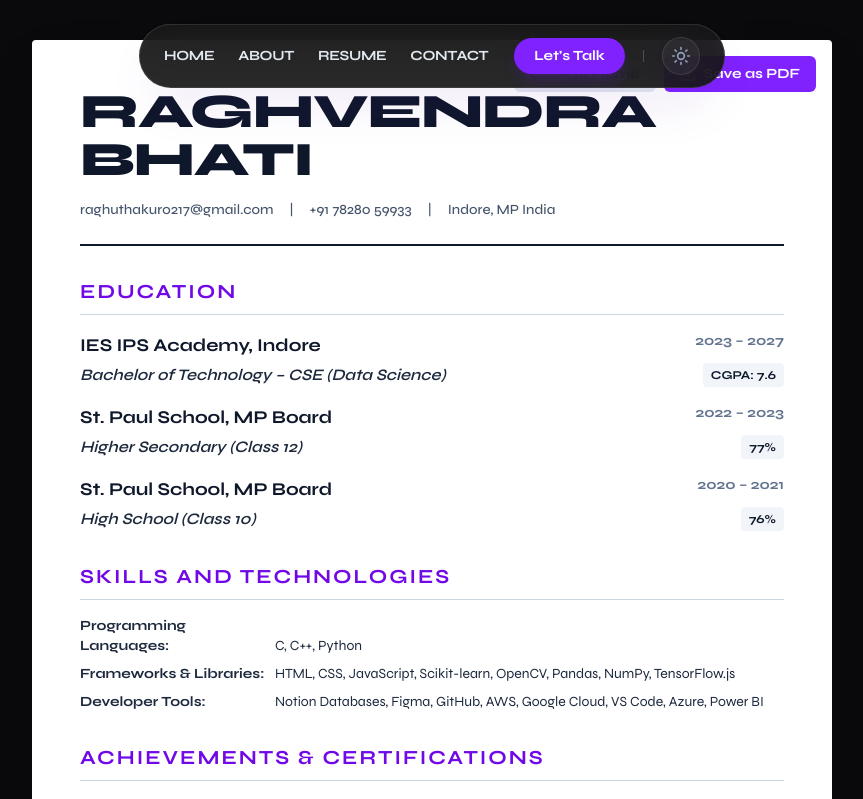
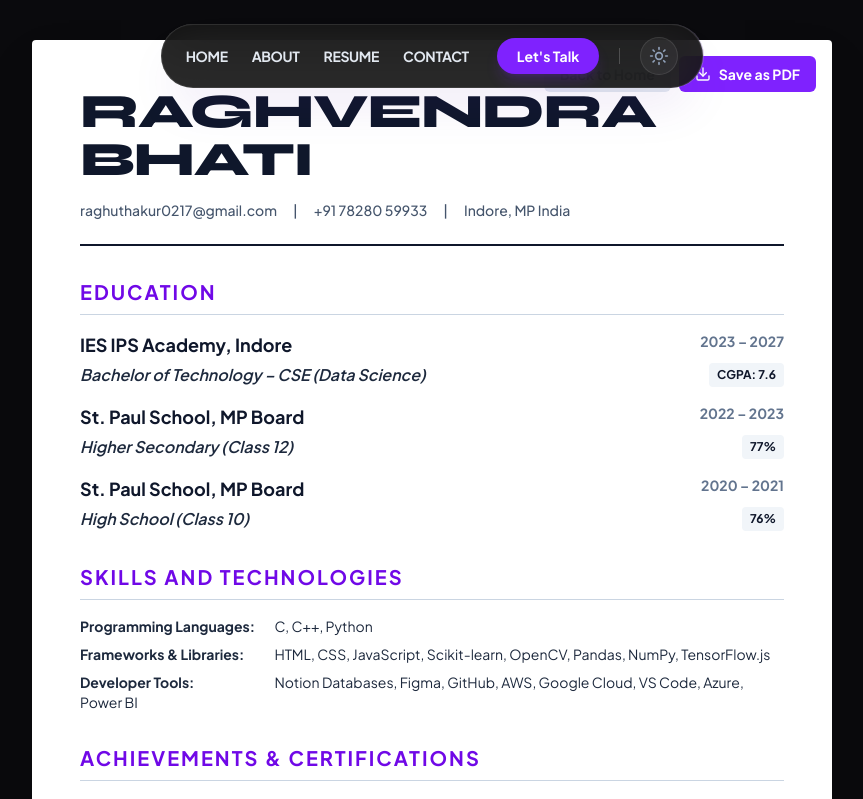
Before and after one commit to atultiwari997721/project02, a Next.js app: page /resume in a window 1280 px wide. Shown: the top 799 px of the page, without its empty margins (208-1071 px from the left). Built offline with nearby package versions, Linux system fonts and the light colour scheme.

Commit message:
Finishing Good

```diff
--- a/src/app/globals.css
+++ b/src/app/globals.css
@@ -4,8 +4,8 @@
 @custom-variant dark (&:where(.dark, .dark *));
 
 @theme {
-  --font-syne: "Syne", sans-serif;
-  --font-sans: var(--font-syne);
+  --font-syne: var(--font-syne);
+  --font-sans: var(--font-sans);
 }
 
 /* Custom Base Styles */
@@ -14,7 +14,7 @@ html {
 }
 
 body {
-  font-family: var(--font-syne);
+  font-family: var(--font-sans);
   background-color: #0a0a0d;
   color: #cccccc;
   -webkit-font-smoothing: antialiased;
--- a/src/app/layout.tsx
+++ b/src/app/layout.tsx
@@ -1,5 +1,5 @@
 import type { Metadata } from "next";
-import { Syne } from "next/font/google";
+import { Syne, Plus_Jakarta_Sans } from "next/font/google";
 import "./globals.css";
 import Navbar from "@/components/Navbar";
 import SmoothScroll from "@/components/SmoothScroll";
@@ -10,6 +10,12 @@ const syne = Syne({
   subsets: ["latin"],
   weight: ["400", "500", "600", "700", "800"],
   variable: "--font-syne",
+});
+
+const plusJakarta = Plus_Jakarta_Sans({
+  subsets: ["latin"],
+  weight: ["400", "500", "600", "700"],
+  variable: "--font-sans",
 });
 
 export const metadata: Metadata = {
@@ -25,13 +31,11 @@ export default function RootLayout({
   return (
     <html lang="en" className="scroll-smooth" suppressHydrationWarning>
       <body
-        className={`${syne.variable} font-sans antialiased bg-white dark:bg-[#050505] text-slate-900 dark:text-slate-200 selection:bg-violet-500/30 selection:text-violet-900 dark:selection:text-violet-200 overflow-x-hidden transition-colors duration-300`}
+        className={`${plusJakarta.variable} ${syne.variable} font-sans antialiased bg-white dark:bg-[#050505] text-slate-900 dark:text-slate-200 selection:bg-violet-500/30 selection:text-violet-900 dark:selection:text-violet-200 overflow-x-hidden transition-colors duration-300`}
       >
         <Providers>
-          <SmoothScroll>
             <Navbar />
             {children}
-          </SmoothScroll>
         </Providers>
       </body>
     </html>
--- a/src/components/About.tsx
+++ b/src/components/About.tsx
@@ -7,7 +7,7 @@ import PopIn from "@/components/anim/PopIn";
 
 export default function About() {
   return (
-    <section id="about" className="pt-10 pb-0 md:py-20 relative z-10 px-0 md:px-6">
+    <section id="about" className="pt-10 pb-0 md:py-20 relative z-10 px-6 md:px-6">
       <div className="max-w-6xl mx-auto">
         <PopIn>
         {/* Stats Row - Updated to match user request */}
@@ -36,7 +36,7 @@ export default function About() {
                 {/* Left Column: Bio Text */}
                 <div className="lg:col-span-2 space-y-6 md:space-y-8">
                     <h2 className="text-sm font-bold text-violet-600 dark:text-violet-400 uppercase tracking-widest mb-4">Biography</h2>
-                    <div className="space-y-6 text-slate-700 dark:text-slate-300 text-base md:text-lg leading-relaxed font-medium text-left md:text-justify hyphens-auto">
+                    <div className="space-y-6 text-slate-700 dark:text-slate-300 text-base md:text-lg leading-relaxed font-medium text-justify hyphens-auto">
                         <p>
                             Being an <span className="text-slate-900 dark:text-white font-bold">Undergrad Student</span> at <span className="text-slate-900 dark:text-white">Medicaps University</span>, I am currently exploring the field of <span className="text-slate-900 dark:text-white">Data Science</span> and <span className="text-slate-900 dark:text-white">Artificial Intelligence</span>.
                         </p>
--- a/src/components/Contact.tsx
+++ b/src/components/Contact.tsx
@@ -31,7 +31,7 @@ export default function Contact() {
   };
 
   return (
-    <section id="contact" className="py-10 md:py-24 relative z-10 px-2 md:px-6">
+    <section id="contact" className="py-10 md:py-24 relative z-10 px-6 md:px-6">
       <div className="max-w-4xl mx-auto">
         <motion.div
              initial={{ opacity: 0, scale: 0.9 }}
--- a/src/components/Experience.tsx
+++ b/src/components/Experience.tsx
@@ -54,7 +54,7 @@ const workExperience = [
 
 export default function Experience() {
   return (
-    <section id="experience" className="py-10 md:py-20 relative z-10 px-2 md:px-6">
+    <section id="experience" className="py-10 md:py-20 relative z-10 px-6 md:px-6">
       <div className="max-w-6xl mx-auto">
         <PopIn>
         {/* Header Section */}
--- a/src/components/Hero.tsx
+++ b/src/components/Hero.tsx
@@ -15,9 +15,9 @@ export default function Hero() {
     <section id="home" className="relative w-full py-16 pt-24 md:py-32 px-4 md:px-8 overflow-hidden">
       {/* 3D Background Layer */}
       <div className="absolute inset-0 z-0 opacity-20 dark:opacity-20 opacity-5 mix-blend-multiply dark:mix-blend-normal">
-         <Scene>
+         {/* <Scene>
             <ParticleWave />
-         </Scene>
+         </Scene> */}
       </div>
 
       <div className="max-w-[1400px] w-full grid grid-cols-1 gap-8 relative z-10">
--- a/src/components/Navbar.tsx
+++ b/src/components/Navbar.tsx
@@ -15,27 +15,27 @@ export default function Navbar() {
 
   return (
     <nav className="fixed bottom-4 md:bottom-auto md:top-6 inset-x-0 z-50 flex justify-center px-1 pointer-events-none">
-      <div className="pointer-events-auto rounded-full px-2.5 py-1.5 md:px-6 md:py-3 shadow-2xl shadow-violet-900/10 flex items-center justify-between gap-0.5 md:gap-6 max-w-[100vw] bg-white/90 dark:bg-[#121212]/90 border border-slate-200 dark:border-white/10 backdrop-blur-xl transition-colors duration-300">
-        <div className="flex items-center gap-0.5 md:gap-6">
+      <div className="pointer-events-auto rounded-full px-4 py-2 md:px-6 md:py-3 shadow-2xl shadow-violet-900/10 flex items-center justify-between gap-2 md:gap-6 max-w-[95vw] md:max-w-max bg-white/90 dark:bg-[#121212]/90 border border-slate-200 dark:border-white/10 backdrop-blur-xl transition-colors duration-300">
+        <div className="flex items-center gap-1 md:gap-6">
             {["Home", "About", "Resume", "Contact"].map((link) => (
             <Link
                 key={link}
                 href={`#${link.toLowerCase()}`}
-                className="text-[9px] md:text-sm font-bold text-slate-900 dark:text-slate-200 hover:text-violet-600 dark:hover:text-violet-400 transition-colors uppercase tracking-tight whitespace-nowrap px-1.5 py-1 md:px-0"
+                className="text-xs md:text-sm font-bold text-slate-900 dark:text-slate-200 hover:text-violet-600 dark:hover:text-violet-400 transition-colors uppercase tracking-tight whitespace-nowrap px-2 py-1 md:px-0"
             >
                 {link}
             </Link>
             ))}
         </div>
 
-        <div className="flex items-center gap-1 md:gap-4 ml-0.5">
+        <div className="flex items-center gap-2 md:gap-4 ml-1">
              <a
             href="#contact"
-            className="bg-violet-600 text-white px-2.5 py-1.5 md:px-5 md:py-2 rounded-full text-[9px] md:text-sm font-bold shadow-lg shadow-violet-600/20 hover:bg-violet-700 transition-all whitespace-nowrap"
+            className="bg-violet-600 text-white px-4 py-2 md:px-5 md:py-2 rounded-full text-xs md:text-sm font-bold shadow-lg shadow-violet-600/20 hover:bg-violet-700 transition-all whitespace-nowrap"
             >
             Let's Talk
             </a>
-            <div className="w-[1px] h-3 bg-slate-300 dark:bg-white/20 mx-0.5"></div>
+            <div className="w-[1px] h-4 bg-slate-300 dark:bg-white/20 mx-1"></div>
             <ThemeToggle />
         </div>
       </div>
--- a/src/components/Services.tsx
+++ b/src/components/Services.tsx
@@ -27,7 +27,7 @@ const services = [
     tags: ["Training Data", "ML Algorithms"],
     description:
       "I develop innovative solutions, optimize model performance, and drive impactful data-driven insights.",
-    image: "/assets/service_ml_hand.png",
+    image: "/assets/service_ml_hand_v2.png",
     color: "from-pink-500/20 to-rose-500/5",
     border: "group-hover:border-pink-500/50"
   },
@@ -36,7 +36,7 @@ const services = [
     tags: ["Logo Design", "Style Guides"],
     description:
       "Design and optimize prompts to enhance AI model performance and deliver precise, actionable results.",
-    image: "/assets/service_robot_face.png",
+    image: "/assets/service_robot_face_v2.png",
     color: "from-cyan-500/20 to-sky-500/5",
     border: "group-hover:border-cyan-500/50"
   },
@@ -98,17 +98,15 @@ export default function Services() {
               </div>
 
               {/* Bottom Image / Illustration area */}
-              <div className="relative w-full aspect-[4/3] mt-4 rounded-3xl overflow-hidden border border-black/5 dark:border-white/5 bg-black/5 dark:bg-black/20"> {/* Changed aspect ratio */}
-                  <div className="absolute -bottom-4 right-0 w-[90%] h-[90%] transform translate-y-2 group-hover:translate-y-0 transition-transform duration-500"> {/* Added wrapper div for animation */}
-                      <Image
-                         src={service.image}
-                         alt={service.title}
-                         fill
-                         className="object-contain" // Changed to contain to show full cropped asset
-                      />
-                  </div>
+              <div className="relative w-full aspect-[4/3] mt-4 rounded-3xl overflow-hidden border border-black/5 dark:border-white/5 bg-black/5 dark:bg-black/20">
+                  <Image
+                      src={service.image}
+                      alt={service.title}
+                      fill
+                      className="object-cover transition-transform duration-500 group-hover:scale-110"
+                  />
                    {/* Overlay for depth */}
-                   <div className="absolute inset-0 bg-gradient-to-t from-white/20 via-transparent to-transparent dark:from-[#0a0a0d] dark:via-transparent dark:to-transparent opacity-80"></div>
+                   <div className="absolute inset-0 bg-gradient-to-t from-black/50 via-transparent to-transparent opacity-60"></div>
               </div>
             </motion.div>
           ))}
```
Also changed, not shown: public/assets/service_ml_hand_v2.png (added), public/assets/service_robot_face_v2.png (added).
